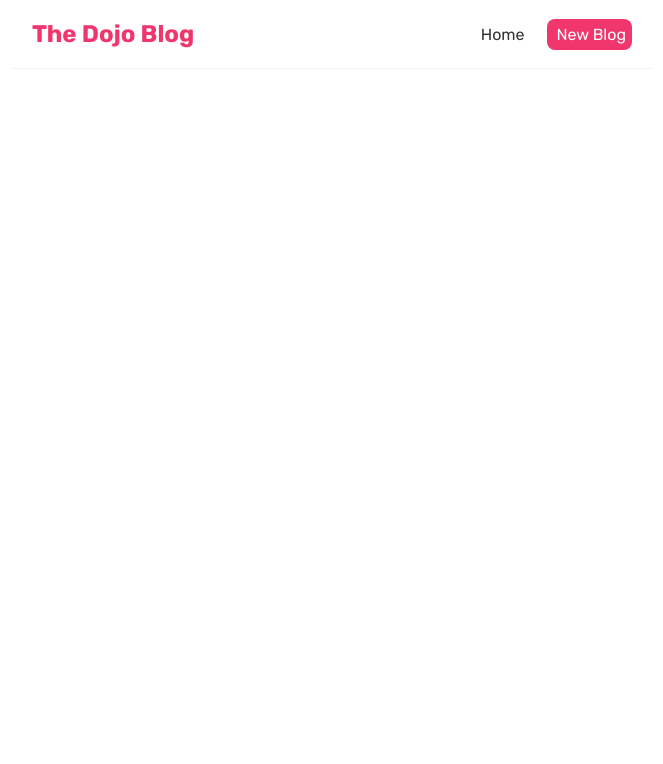
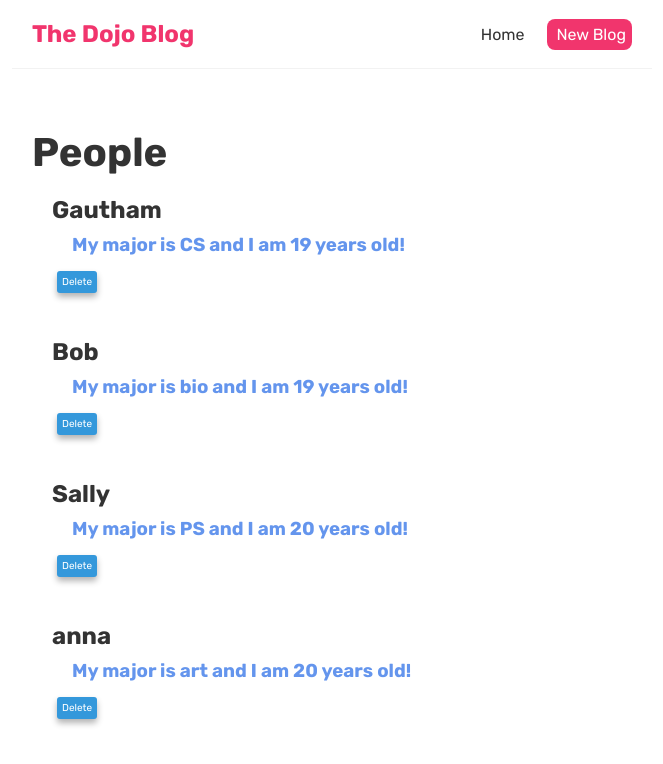
Before and after one commit to Gauthampdn/NetNin, a React (Create React App) app in the folder nn/: page / in a window 1280 px wide. Shown: the top 764 px of the page, without its empty margins (308-971 px from the left). Built offline with nearby package versions, Linux system fonts and the light colour scheme; data requests are answered from the project's data file.

Commit message:
did json

```diff
--- a/nn/src/Home.js
+++ b/nn/src/Home.js
@@ -21,12 +21,13 @@ const Home = () => {
             })
             .then(data => {
                 console.log(data)
+                setPeeps(data)
             })
     }, []);
 
     return (
         <div className="home">
-            {/* <People peoples = {peeps} hd = {handleDelete}/> */}
+            {peeps && <People peoples = {peeps} hd = {handleDelete}/>}
         </div>
     );
 }
```
